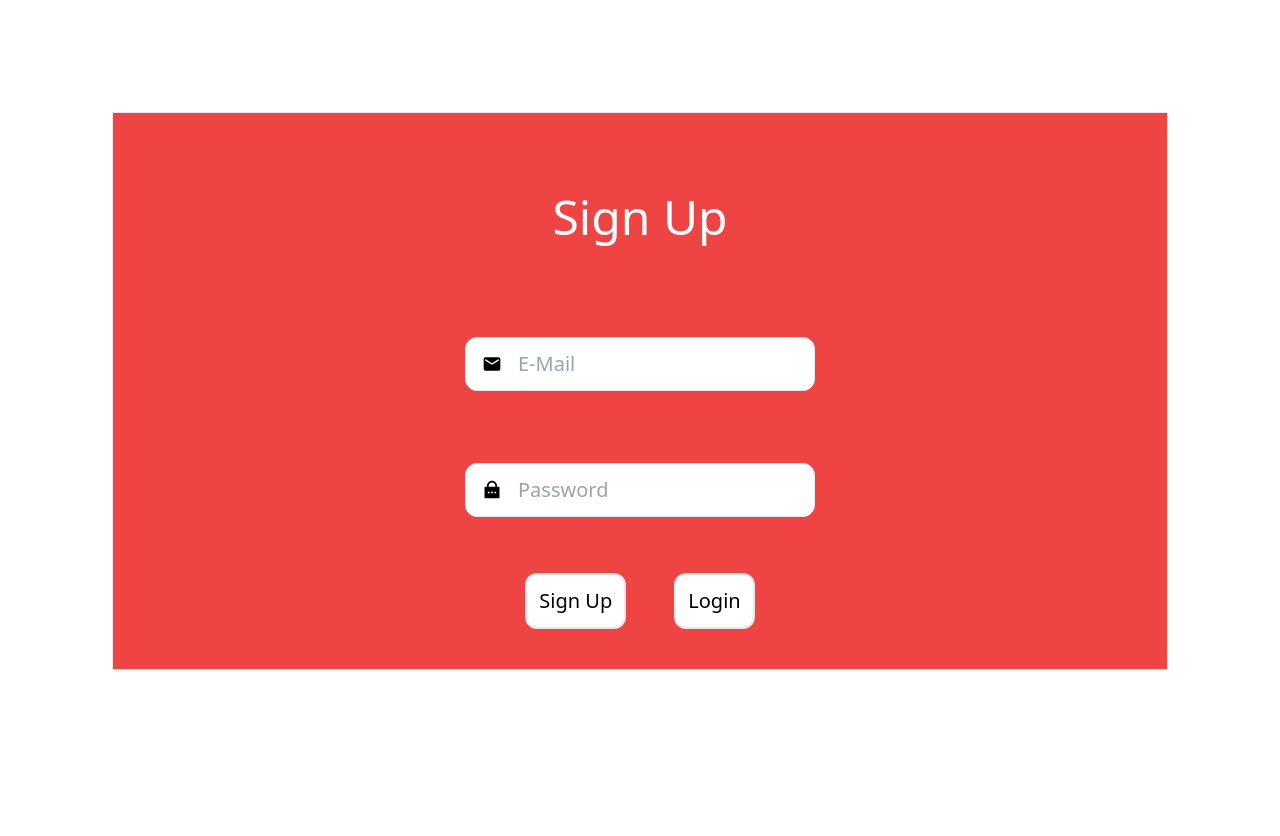
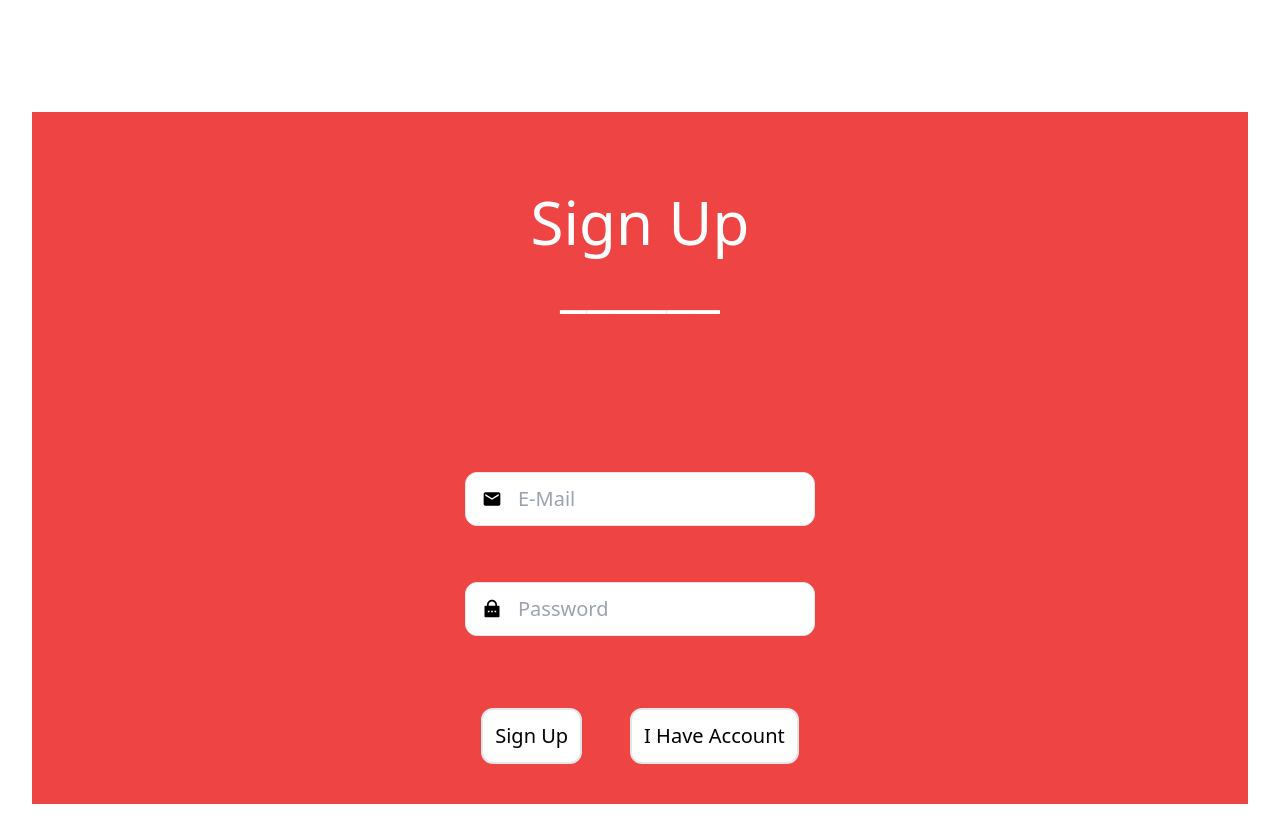
Before and after one commit to Sanid-Assara/event-scheduler, a React (Vite) app: page /signup in a window 1280 px wide. Before the commit the page ends 800 px from the top, so only its background shows below. Built offline with nearby package versions, Linux system fonts and the light colour scheme.

Commit message:
sing in and sign up finished and token provided

```diff
--- a/src/components/SignIn.jsx
+++ b/src/components/SignIn.jsx
@@ -1,36 +1,77 @@
 import { RiLockPasswordFill } from "react-icons/ri";
-import { FaUser } from "react-icons/fa";
+import { MdEmail } from "react-icons/md";
+import { useState } from "react";
+import { useNavigate } from "react-router-dom";
+
 
 
 export default function SignIn() {
 
+  const [user, setUser] = useState({
+    email:"",
+    password:""
+  });
+const navigate = useNavigate();
+
+  const handleSubmit = async () => {
+    if (!user.email || !user.password) {
+      alert('All fields need to be filled in');
+      return;
+    };
+
+    try {
+      const response = await fetch('http://localhost:3001/api/auth/login', {
+        method: 'POST',
+        headers: {
+          'Content-Type': 'application/json',
+        },
+        body: JSON.stringify(user),
+      });
+
+    const data = await response.json();
+    if(data.error) {
+      alert(data.error);
+    } else {
+      alert('You are succesfully logged in!');
+      localStorage.setItem("token", data.token);
+      navigate('/');
+    }
+  } catch (error) {
+    alert(error);
+  } }
+
   return (
-    <div className=" border .border.solid m-20 bg-red-500">
-      <div className="flex gap-4 justify-center items-center m-20 text-5xl text-white ">
-        <h1 className="">Log In</h1>
-      </div>
+
+
+
+    <div id="container" className="bg-red-500">
+      <div className="m-20 p-20 text-6xl text-white ">
+        <h1 >Log In</h1>
+        <p className="">______</p>
+        </div>
       <div className=" ">
 
-        <div className="flex justify-center mb-10 gap-4  items-center p-4 ">
+        <div className="flex justify-center mb-10 gap-4  items-center  ">
           <label className="flex justify-center items-center border .border.solid bg-white rounded-xl ">
-        <FaUser size={20} className="m-4 "></FaUser>
-           <input type="text" placeholder="Username" className="text-bold text-xl outline-none" />
+        <MdEmail size={20} className="m-4 "></MdEmail>
+           <input type="email" placeholder="E-Mail" value={user.email} onChange={(e) => setUser({...user, email: e.target.value})} className="text-bold text-xl outline-none" />
            </label>
         </div>
 
         <div className="flex justify-center mb-10 gap-4  items-center p-4 ">
           <label className="flex justify-center items-center border .border.solid bg-white rounded-xl ">
         <RiLockPasswordFill size={20} className="m-4 "></RiLockPasswordFill>
-           <input type="text" placeholder="Password" className="outline-none text-xl" />
+           <input type="password" placeholder="Password" value={user.password} onChange={(e) => setUser({...user, password: e.target.value})} className="outline-none text-xl" />
            </label>
         </div>
 
 
       </div>
       <div className="flex items-center justify-center space-between gap-12 ">
-       <button className="border .border.solid border-2 mt-4 mb-10  text-xl p-3 rounded-xl bg-white">Login</button>
-       <button className="border .border.solid border-2 mt-4 mb-10  text-xl p-3 rounded-xl bg-white ">Sign Up</button>
+       <button onClick={handleSubmit} className="border .border.solid border-2 mt-4 mb-10  text-xl p-3 rounded-xl bg-white">Login</button>
+       <button onClick={()=> navigate('/signup')} className="border .border.solid border-2 mt-4 mb-10  text-xl p-3 rounded-xl bg-white ">Create Account</button>
       </div>
     </div>
+
   )
-}
+};
--- a/src/components/SignUp.jsx
+++ b/src/components/SignUp.jsx
@@ -1,6 +1,7 @@
 import { MdEmail } from "react-icons/md";
 import { RiLockPasswordFill } from "react-icons/ri";
 import { useState } from "react";
+import { useNavigate } from "react-router-dom";
 
 export default function SignUp() {
 
@@ -8,13 +9,13 @@ export default function SignUp() {
   const [user,setUser] = useState({
     password:"",
     email:""
-    })
-
+    });
+const navigate = useNavigate();
 
 const handleSubmit = async () => {
 
   if( !user.email || !user.password) {
-    alert('Fill in all the fields!')
+    alert('All fields need to be filled in')
     return;
   }
 try {
@@ -24,60 +25,48 @@ try {
       'Content-Type' : 'application/json',},
       body: JSON.stringify(user),
   } );
-  const data =await response.json()
+  const data =await response.json();
   if(data.error) {
-    alert(data.error)
+    alert(data.error);
   } else {
-    alert("Login is successfull")
-    setResponseData(data)
-    // localStorage.setItem("token",data.token) ///////////////////////////////
-
-    //redirect
-  }
-
-
-} catch (error) {
-alert(error)
-
+    alert('You are succesfully signed up!');
+    setResponseData(data);
+    navigate('/signin');
+  } }
+  catch (error) {
+alert(error) }
 }
-
-}
-
 
   return (
 
-    <div className=" border .border.solid m-20 bg-red-500">
-      <div className="m-20 text-5xl text-black">
-        <div className="text-white">Sign Up</div>
-        <div className=""></div>
-      </div>
+    <div id="container" className="bg-red-500">
+      <div className="m-20 p-20 text-6xl text-white ">
+        <h1 >Sign Up</h1>
+        <p className="">______</p>
+        </div>
       <div className=" ">
 
-        {/* <div className="flex justify-center mb-10 gap-4  items-center p-4 ">
+        <div className="flex justify-center mb-10 gap-4  items-center  ">
           <label className="flex justify-center items-center border .border.solid bg-white rounded-xl ">
-        <FaUser size={20} className="m-4 "></FaUser>
-           <input type="text" value={user.username} onChange={(e) => setUser({...user, username: e.target.value})} placeholder="Username" className="text-bold text-xl outline-none" />
+        <MdEmail size={20} className="m-4 "></MdEmail>
+           <input type="email" placeholder="E-Mail" value={user.email} onChange={(e) => setUser({...user, email: e.target.value})} className="text-bold text-xl outline-none" />
            </label>
-        </div> */}
+        </div>
 
         <div className="flex justify-center mb-10 gap-4  items-center p-4 ">
           <label className="flex justify-center items-center border .border.solid bg-white rounded-xl ">
-        <MdEmail size={20} className="m-4 "></MdEmail>
-           <input type="text" value={user.email} onChange={(e) => setUser({...user, email:  e.target.value})} placeholder="E-Mail" className="outline-none text-xl" />
+        <RiLockPasswordFill size={20} className="m-4 "></RiLockPasswordFill>
+           <input type="password" placeholder="Password" value={user.password} onChange={(e) => setUser({...user, password: e.target.value})} className="outline-none text-xl" />
            </label>
         </div>
 
-        <div className="flex justify-center mb-6 gap-4  items-center p-4 ">
-          <label className="flex justify-center items-center border .border.solid bg-white rounded-xl ">
-        <RiLockPasswordFill size={20} className="m-4 "></RiLockPasswordFill>
-           <input type="text" value={user.password} onChange={(e) => setUser({...user, password : e.target.value})} placeholder="Password" className="outline-none text-xl" />
-           </label>
-        </div>
+
       </div>
       <div className="flex items-center justify-center space-between gap-12 ">
        <button onClick={handleSubmit} className="border .border.solid border-2 mt-4 mb-10  text-xl p-3 rounded-xl bg-white">Sign Up</button>
-       <button className="border .border.solid border-2 mt-4 mb-10  text-xl p-3 rounded-xl bg-white ">Login</button>
+       <button onClick={() => navigate('/signin')} className="border .border.solid border-2 mt-4 mb-10  text-xl p-3 rounded-xl bg-white ">I Have Account</button>
       </div>
     </div>
 
-  )}
+  )
+};
```
